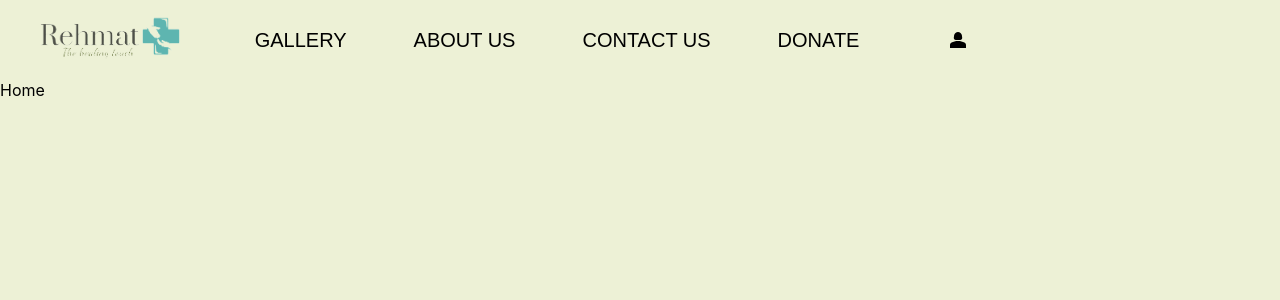
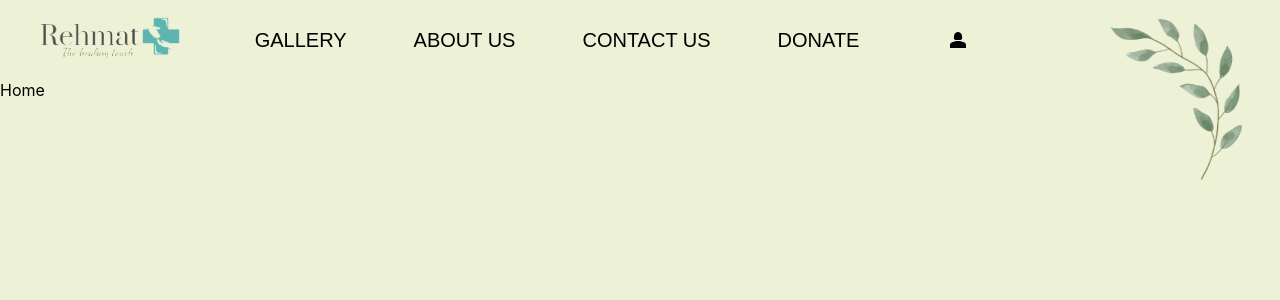
Before and after one commit to Aitchessbee/Rehmat, a React (Create React App) app in the folder client/: page / in a window 1280 px wide. Shown: the top 300 px of the page. Built offline with nearby package versions, Linux system fonts and the light colour scheme; the HTML template or start-up script is replaced by a standard one.

Commit message:
leaf commit
leaf added

```diff
--- a/client/src/pages/Navbar/Navbar.js
+++ b/client/src/pages/Navbar/Navbar.js
@@ -5,6 +5,7 @@ import styles from "./Styles/navbar.module.css";
 import BasicMenu from "./components/dropdown";
 import Person2Icon from "@mui/icons-material/Person2";
 import logo from "./Images/logo.png";
+import leaf from "./Images/leaf.png";
 
 function Navbar() {
   return (
@@ -23,6 +24,7 @@ function Navbar() {
           <select value={<Person2Icon />}>
             <option value="1">Hello</option>
           </select> */}
+          <img src={leaf} alt="leaf image" className={styles.leafimg}></img>
       </div>
     </nav>
   );
--- a/client/src/pages/Navbar/Styles/navbar.module.css
+++ b/client/src/pages/Navbar/Styles/navbar.module.css
@@ -24,3 +24,9 @@ a {
     font-size: 20px;
     font-family: Arial, Helvetica, sans-serif;
 }
+.leafimg{
+    position: absolute;
+    top: 10%;
+    right: 3%;
+    height: 23vh;
+}
```
Also changed, not shown: client/src/pages/Navbar/Images/leaf.png (added).
